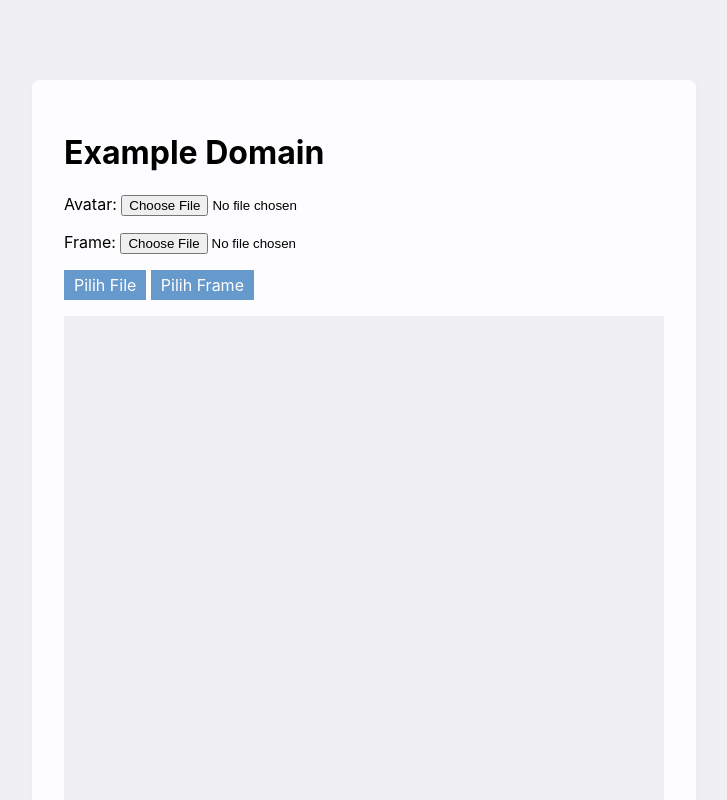
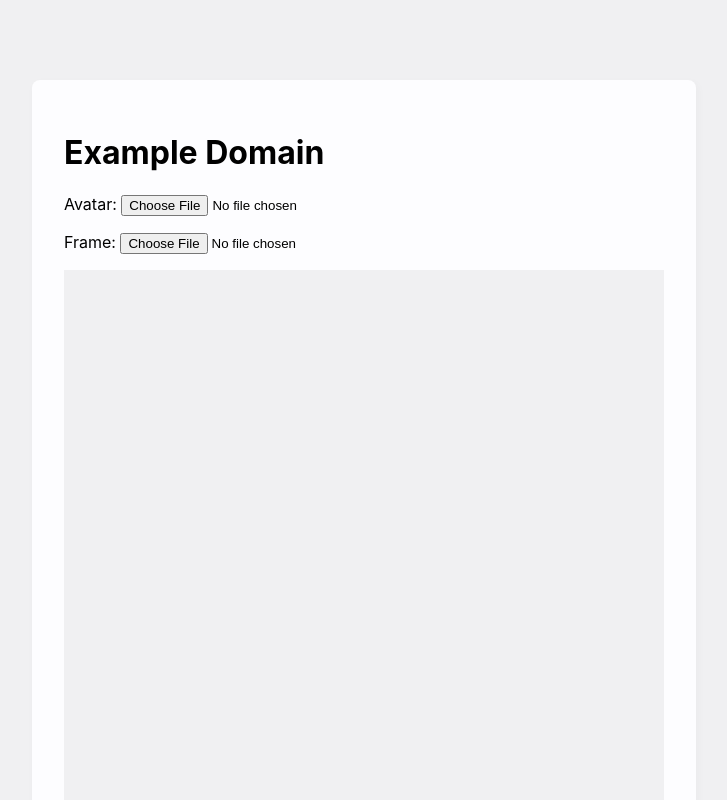
Before and after one commit to jiinbe/twbnz, a plain HTML site: page index.html in a window 1280 px wide. Shown: the top 800 px of the page, without its empty margins (276-1003 px from the left). Drawn offline with Linux system fonts and the light colour scheme.

Commit message:
Update index.html

```diff
--- a/index.html
+++ b/index.html
@@ -35,7 +35,7 @@ margin: 0 auto;
 display: block;
 background-color: #f0f0f2;
 }
-button, .btn {
+button {
 display: inline-block;
 background: #69c;
 color: #fff;
@@ -57,8 +57,6 @@ width: auto;
 <h1>Example Domain</h1>
 <p>Avatar: <input type="file" accept="image/*" onchange="loadFile(event)"></p>
 <p>Frame: <input type='file' accept="image/*" onchange="loadTemplate(event)"></p>
-<label for="avatar" class="btn">Pilih File</label>
-<label for="frame" class="btn">Pilih Frame</label>
 
 <p><img src="avatar.png" id="avatar" hidden="true">
 <img src="frame.png" id="frame" hidden="true"></p>
```
